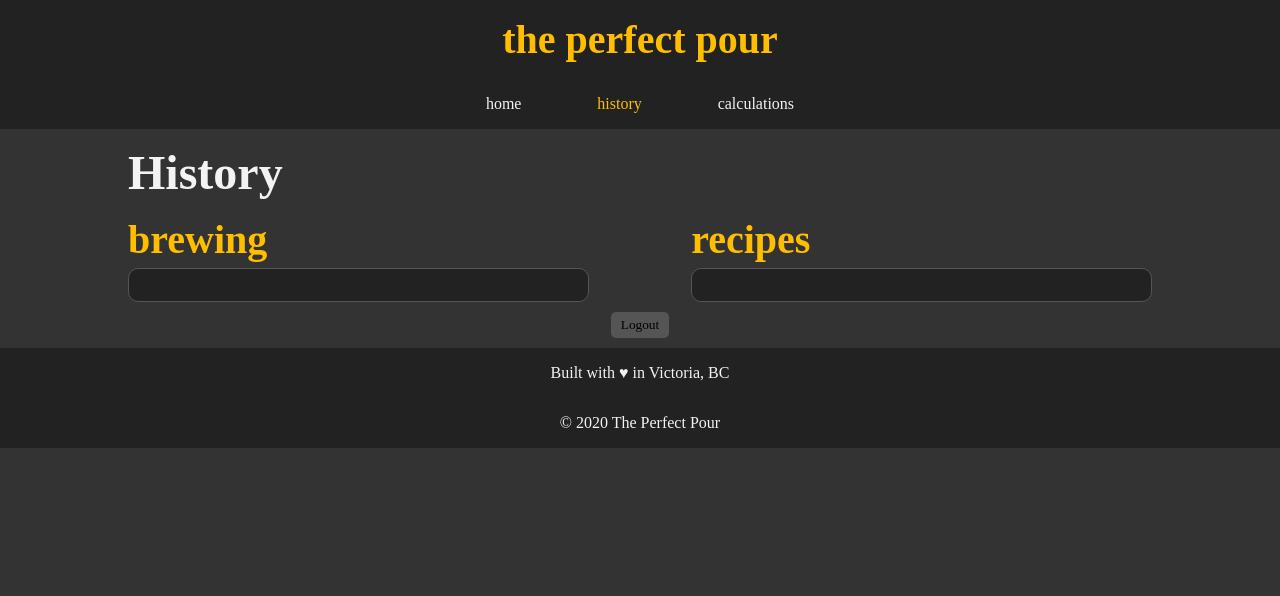
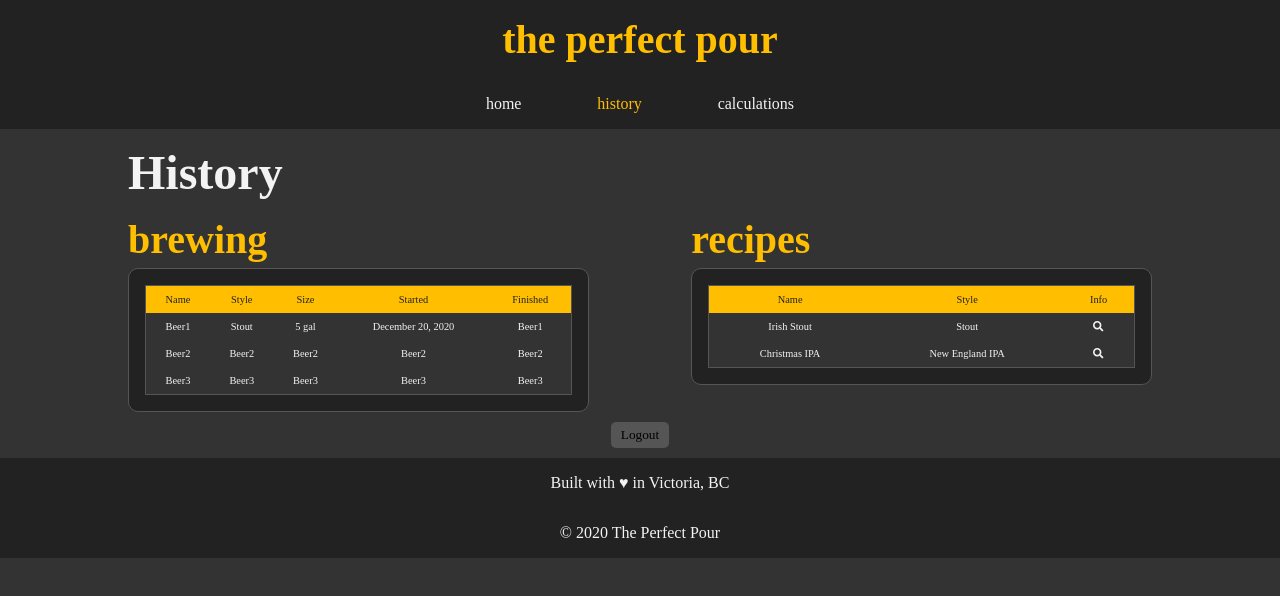
Before and after one commit to JackPlayer/ThePerfectPour, a React (Create React App) app in the folder frontend/perfect-pour/: page /history in a window 1280 px wide. Shown: the top 596 px of the page. Built offline with nearby package versions, Linux system fonts and the light colour scheme.

Commit message:
Added ABV Calculator and mock tables on history page

```diff
--- /dev/null
+++ b/frontend/perfect-pour/src/calculators/calc-abv.js
@@ -0,0 +1,15 @@
+
+
+export const calculateABV = (startStandardGravity, finalStandardGravity) => {
+  return (76.08 * (startStandardGravity-finalStandardGravity) / (1.775-startStandardGravity)) * (finalStandardGravity / 0.794)
+
+
+}
+
+export const platoToSg = (plato) => {
+  return 1+ (plato / (258.6 - ( (plato/258.2) * 227.1) ) )
+}
+
+export const sgToPlato = (standardGravity) => {
+  return (-1 * 616.868) + (1111.14 * standardGravity) - (630.272 * Math.pow(standardGravity, 2)) + (135.997 * Math.pow(standardGravity, 3))
+}
--- a/frontend/perfect-pour/src/components/Calculations.js
+++ b/frontend/perfect-pour/src/components/Calculations.js
@@ -1,23 +1,25 @@
 import React from 'react'
 import Page from './reusable/Page'
+
+import CalculatorABV from './CalculatorABV'
 
 const Calculations = ({navList, active}) => {
   return (
     <Page active={active} pageTitle="Calculations" navList={navList}>
       <h2 className="sub-title">
-        Gravity Calculator
+        Alcohol By Volume
       </h2>
       <div id="calculator-page">
         <div id="calculator-box">
 
-          <form>
-            <p className="description">Lorem ipsum dolor sit amet, consectetur adipiscing elit, sed do eiusmod tempor incididunt ut labore et dolore magna aliqua. Ut enim ad minim veniam, quis nostrud exercitation ullamco laboris nisi ut aliquip ex ea commodo consequat. Duis aute irure dolor in reprehenderit in voluptate velit esse cillum dolore eu fugiat nulla pariatur. Excepteur sint occaecat cupidatat non proident, sunt in culpa qui officia deserunt mollit anim id est laborum</p>
+          <div className="content-box">
+            <CalculatorABV />
 
-          </form>
+          </div>
         </div>
         <div id="calculator-selector">
           <select name="calculators" size="2">
-            <option value="gravity" className="selected">Gravity</option>
+            <option value="gravity" className="selected">ABV</option>
           </select>
         </div>
       </div>
--- /dev/null
+++ b/frontend/perfect-pour/src/components/CalculatorABV.js
@@ -0,0 +1,60 @@
+import React, { useState } from 'react'
+import {calculateABV, platoToSg } from '../calculators/calc-abv'
+
+const CalculatorABV = () => {
+  const [abv, setABV] = useState('')
+  const [unit, setUnit] = useState('sg')
+  const [originalGravity, setOg] = useState(0)
+  const [finalGravity, setFg] = useState(0)
+
+  const handleSubmit = (e) => {
+    e.preventDefault()
+    console.log("OG", originalGravity)
+    console.log("FG", finalGravity)
+    console.log(calculateABV(Number(originalGravity), Number(finalGravity)))
+    try {
+      if (unit === 'plato') {
+        setABV(`${calculateABV(platoToSg(Number(originalGravity)), platoToSg(Number(finalGravity))).toFixed(2)}%`)
+      } else {
+        setABV(`${calculateABV(Number(originalGravity), Number(finalGravity)).toFixed(2)}%`)
+      }
+    } catch (e) {
+      setABV("N/A (Input Error)")
+    }
+
+
+  }
+
+  return (
+    <div id="calculator-abv">
+      <p>This calculator finds the alcohol by volume of your homebrew from its original gravity and final gravity. Units can be in standard gravity or degrees of plato.</p>
+
+      <form onSubmit={handleSubmit}>
+        <div className="form-field">
+          <label>Unit</label>
+          <select onChange={(e) => setUnit(e.target.value)}>
+            <option value="sg">Standard Gravity (sg)</option>
+            <option value="plato">Plato</option>
+          </select>
+        </div>
+
+        <div className="form-field">
+          <label>Original Gravity</label>
+          <input type="number" step="0.001" onChange={(e) => setOg(e.target.value)}></input>
+        </div>
+        <div className="form-field">
+          <label>Final Gravity</label>
+          <input type="number" step="0.001" onChange={(e) => setFg(e.target.value)}></input>
+        </div>
+
+        <button type="submit">Calculate</button>
+
+        <p><strong>Alcohol By Volume ({unit}): {abv}</strong></p>
+      </form>
+
+
+    </div>
+  )
+}
+
+export default CalculatorABV
--- a/frontend/perfect-pour/src/components/History.js
+++ b/frontend/perfect-pour/src/components/History.js
@@ -1,5 +1,10 @@
 import React from 'react'
 import Page from './reusable/Page'
+
+import { FontAwesomeIcon } from '@fortawesome/react-fontawesome'
+import { faSearch } from '@fortawesome/free-solid-svg-icons'
+
+
 
 const History = ({navList, active}) => {
   return (
@@ -10,7 +15,39 @@ const History = ({navList, active}) => {
             Brewing
           </h2>
           <div className="content-box" id="brewing-content">
+            <table>
+              <thead>
+                <th>Name</th>
+                <th>Style</th>
+                <th>Size</th>
+                <th>Started</th>
+                <th>Finished</th>
+              </thead>
+              <tbody>
+                <tr>
+                  <td>Beer1</td>
+                  <td>Stout</td>
+                  <td>5 gal</td>
+                  <td>December 20, 2020</td>
+                  <td>Beer1</td>
+                </tr>
 
+                <tr>
+                  <td>Beer2</td>
+                  <td>Beer2</td>
+                  <td>Beer2</td>
+                  <td>Beer2</td>
+                  <td>Beer2</td>
+                </tr>
+                <tr>
+                  <td>Beer3</td>
+                  <td>Beer3</td>
+                  <td>Beer3</td>
+                  <td>Beer3</td>
+                  <td>Beer3</td>
+                </tr>
+              </tbody>
+            </table>
           </div>
         </div>
         <div id="recipes">
@@ -18,7 +55,25 @@ const History = ({navList, active}) => {
             Recipes
           </h2>
           <div className="content-box" id="recipe-content">
-
+             <table>
+               <thead>
+                 <th>Name</th>
+                 <th>Style</th>
+                 <th>Info</th>
+               </thead>
+               <tbody>
+                 <tr>
+                  <td>Irish Stout</td>
+                  <td>Stout</td>
+                  <td><FontAwesomeIcon icon={faSearch}/></td>
+                 </tr>
+                 <tr>
+                  <td>Christmas IPA</td>
+                  <td>New England IPA</td>
+                  <td><FontAwesomeIcon icon={faSearch}/></td>
+                 </tr>
+               </tbody>
+             </table>
           </div>
         </div>
       </div>
--- a/frontend/perfect-pour/src/styles/main.scss
+++ b/frontend/perfect-pour/src/styles/main.scss
@@ -62,6 +62,26 @@ form {
   }
 }
 
+table {
+  color: $col-light;
+  background-color: $col-background;
+  border: 1px solid $col-outline;
+  border-radius: 5px;
+  width: 100%;
+  border-collapse:collapse;
+  font-size: 0.65rem;
+  text-align: center;
+  thead {
+    background-color: $col-primary;
+    color: $col-dark;
+
+
+  }
+  th, td {
+    padding: 0.5rem;
+    font-weight:300;
+  }
+}
 
 body {
   background-color: $col-background;
@@ -166,6 +186,7 @@ footer#footer {
   border: 1px solid $col-outline;
   padding: 1rem;
   border-radius: 10px;
+  overflow-x: auto;
 }
 
 .container {
```
Also changed, not shown: 1 other file (tests, documents, lock files or other folders).
